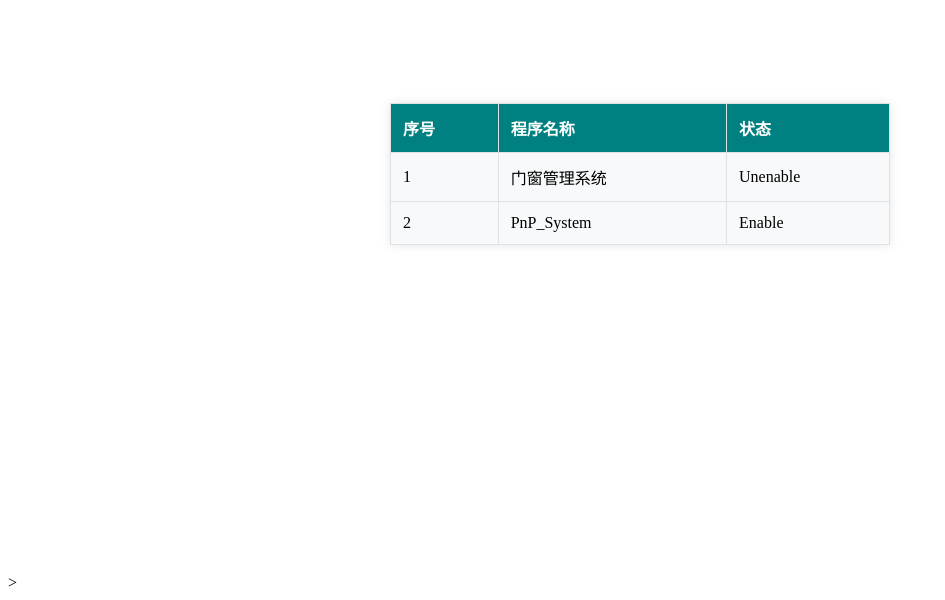
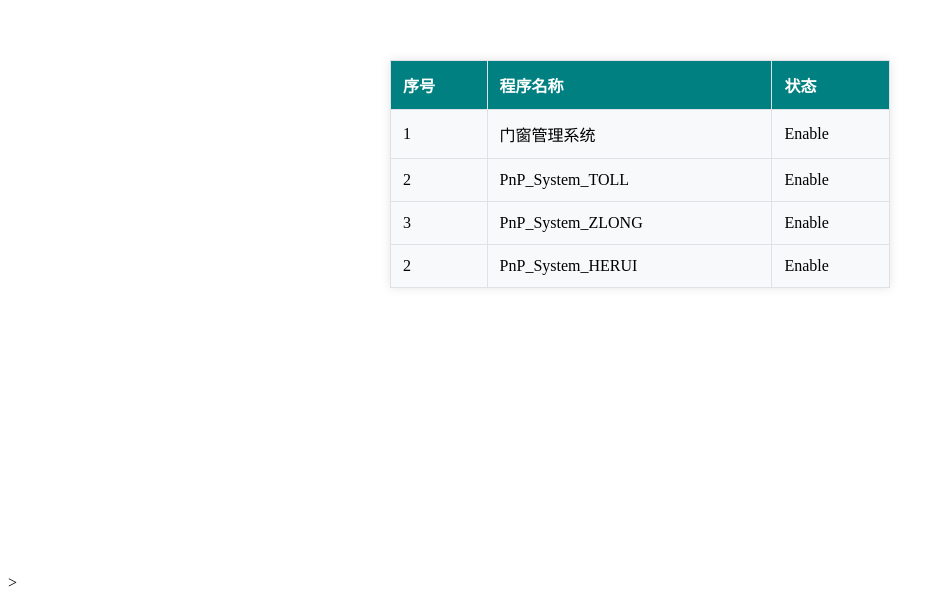
Before and after one commit to KaryYing/Python_App_Development_Progress, a plain HTML site: page index.html in a window 1280 px wide. Shown: the part 234-834 px from the top of the page, without its empty margins (0-945 px from the left). Drawn offline with Linux system fonts and the light colour scheme.

Commit message:
Update index.html

```diff
--- a/index.html
+++ b/index.html
@@ -44,11 +44,21 @@
             <tr>
                 <td>1</td>
                 <td>门窗管理系统</td>
-                <td>Unenable</td>
+                <td>Enable</td>
             </tr>
             <tr>
                 <td>2</td>
-                <td>PnP_System</td>
+                <td>PnP_System_TOLL</td>
+                <td>Enable</td>
+            </tr>
+            <tr>
+                <td>3</td>
+                <td>PnP_System_ZLONG</td>
+                <td>Enable</td>
+            </tr>
+            <tr>
+                <td>2</td>
+                <td>PnP_System_HERUI</td>
                 <td>Enable</td>
             </tr>
         </table>
```
